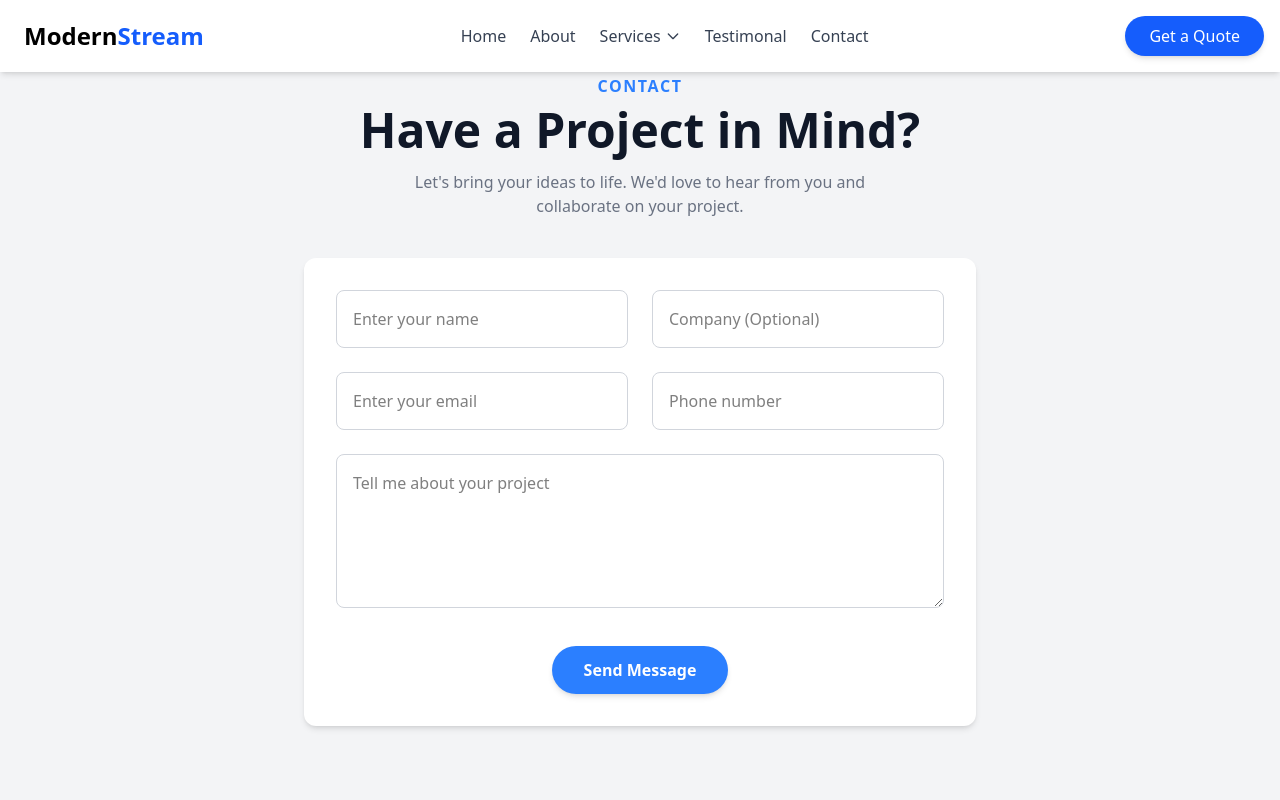
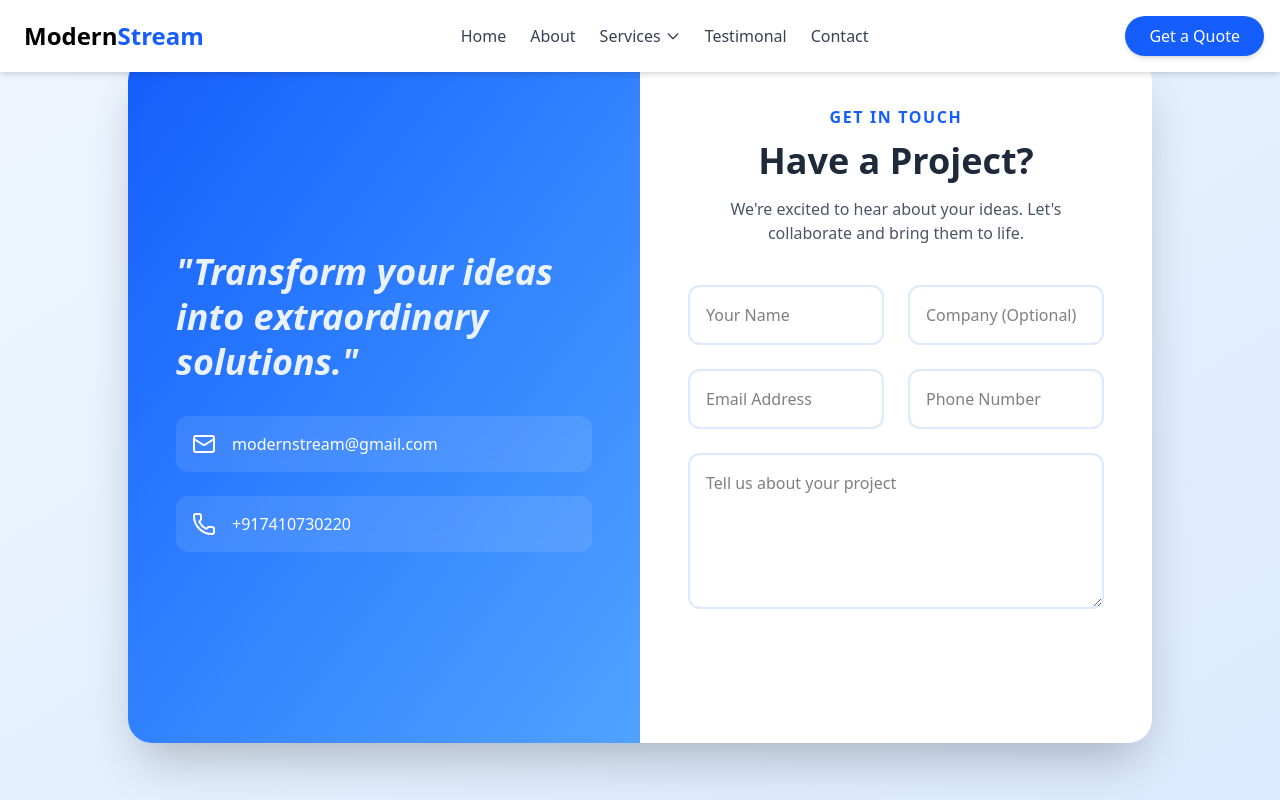
Before and after one commit to yogeshmishra3/ModernStream, a React (Vite) app: page /contact in a window 1280 px wide. Shown: the top 800 px of the page. Built offline with nearby package versions, Linux system fonts and the light colour scheme.

Commit message:
Added Contact data

```diff
--- a/package.json
+++ b/package.json
@@ -14,6 +14,7 @@
     "@fortawesome/free-solid-svg-icons": "^6.7.2",
     "@fortawesome/react-fontawesome": "^0.2.2",
     "@tailwindcss/vite": "^4.0.14",
+    "lucide-react": "^0.483.0",
     "react": "^19.0.0",
     "react-dom": "^19.0.0",
     "react-icons": "^5.5.0",
--- a/src/Components/ContactForm.jsx
+++ b/src/Components/ContactForm.jsx
@@ -1,10 +1,20 @@
 import React, { useState } from "react";
+import {
+  Mail,
+  Phone,
+  MapPin,
+  Send,
+  CheckCircle,
+  AlertTriangle,
+} from "lucide-react";
 
 export default function ContactForm() {
   const [result, setResult] = useState("");
+  const [isSubmitting, setIsSubmitting] = useState(false);
 
   const onSubmit = async (event) => {
     event.preventDefault();
+    setIsSubmitting(true);
     setResult("Sending....");
     const formData = new FormData(event.target);
 
@@ -18,7 +28,6 @@ export default function ContactForm() {
       });
 
       const data = await response.json();
-
       if (data.success) {
         setResult("Form Submitted Successfully");
         event.target.reset();
@@ -29,92 +38,131 @@ export default function ContactForm() {
     } catch (error) {
       console.error("Error submitting form:", error);
       setResult("An error occurred. Please try again.");
+    } finally {
+      setIsSubmitting(false);
     }
   };
 
   return (
-    <div className="flex flex-col items-center justify-center min-h-screen bg-gray-100 px-4">
-      <div className="text-center">
-        <h3 className="text-blue-500 font-semibold uppercase tracking-widest">
-          Contact
+    <div className="min-h-screen bg-gradient-to-br from-blue-50 to-blue-100 flex items-center justify-center p-6">
+      <div className="w-full max-w-5xl bg-white rounded-3xl shadow-2xl overflow-hidden grid md:grid-cols-2">
+        {/* Left Side - Contact Information */}
+        <div className="bg-gradient-to-br from-blue-600 to-blue-400 text-white p-12 flex flex-col justify-center">
+          <div className="max-w-md space-y-8">
+            <blockquote className="text-4xl font-bold italic leading-tight mb-8 opacity-90">
+              "Transform your ideas into extraordinary solutions."
+            </blockquote>
+
+            <div className="space-y-6">
+              {/* Contact Details with Icons */}
+              <div className="flex items-center space-x-4 bg-white/10 p-4 rounded-xl backdrop-blur-sm">
+                <Mail className="h-6 w-6 text-white" />
+                <span>modernstream@gmail.com</span>
+              </div>
+
+              <div className="flex items-center space-x-4 bg-white/10 p-4 rounded-xl backdrop-blur-sm">
+                <Phone className="h-6 w-6 text-white" />
+                <span>+917410730220</span>
+              </div>
+
+              {/* <div className="flex items-center space-x-4 bg-white/10 p-4 rounded-xl backdrop-blur-sm">
+                <MapPin className="h-6 w-6 text-white" />
+                <span>123 Innovation Street, Tech City, TC 12345</span>
+              </div> */}
+            </div>
+          </div>
+        </div>
+
+        {/* Right Side - Contact Form */}
+        <div className="p-12 flex items-center justify-center">
+          <div className="w-full max-w-md">
+            <div className="text-center mb-10">
+              <h3 className="text-blue-600 font-semibold uppercase tracking-widest mb-3">
+                Get in Touch
               </h3>
-        <h1 className="text-4xl md:text-5xl font-extrabold text-gray-900 mt-2">
-          Have a Project in Mind?
+              <h1 className="text-4xl font-bold text-gray-800 mb-4">
+                Have a Project?
               </h1>
-        <p className="text-gray-500 mt-4 max-w-lg mx-auto">
-          Let's bring your ideas to life. We'd love to hear from you and
-          collaborate on your project.
+              <p className="text-gray-600 mb-8">
+                We're excited to hear about your ideas. Let's collaborate and
+                bring them to life.
               </p>
             </div>
 
-      <form
-        onSubmit={onSubmit}
-        className="mt-10 w-full max-w-2xl bg-white rounded-xl p-8 shadow-md"
-      >
-        <div className="grid grid-cols-1 md:grid-cols-2 gap-6">
-          {/* Name */}
+            <form onSubmit={onSubmit} className="space-y-6">
+              <div className="grid md:grid-cols-2 gap-6">
                 <input
                   type="text"
                   name="name"
-            placeholder="Enter your name"
+                  placeholder="Your Name"
                   required
-            className="w-full p-4 border border-gray-300 rounded-lg focus:outline-none focus:ring-2 focus:ring-blue-400 transition"
+                  className="w-full p-4 border-2 border-blue-100 rounded-xl focus:outline-none focus:border-blue-500 transition duration-300"
                 />
-          {/* Company */}
                 <input
                   type="text"
                   name="company"
                   placeholder="Company (Optional)"
-            className="w-full p-4 border border-gray-300 rounded-lg focus:outline-none focus:ring-2 focus:ring-blue-400 transition"
+                  className="w-full p-4 border-2 border-blue-100 rounded-xl focus:outline-none focus:border-blue-500 transition duration-300"
                 />
-          {/* Email */}
                 <input
                   type="email"
                   name="email"
-            placeholder="Enter your email"
+                  placeholder="Email Address"
                   required
-            className="w-full p-4 border border-gray-300 rounded-lg focus:outline-none focus:ring-2 focus:ring-blue-400 transition"
+                  className="w-full p-4 border-2 border-blue-100 rounded-xl focus:outline-none focus:border-blue-500 transition duration-300"
                 />
-          {/* Phone Number */}
                 <input
                   type="text"
                   name="phone"
-            placeholder="Phone number"
-            className="w-full p-4 border border-gray-300 rounded-lg focus:outline-none focus:ring-2 focus:ring-blue-400 transition"
+                  placeholder="Phone Number"
+                  className="w-full p-4 border-2 border-blue-100 rounded-xl focus:outline-none focus:border-blue-500 transition duration-300"
                 />
               </div>
 
-        {/* Project Description */}
               <textarea
                 name="message"
-          placeholder="Tell me about your project"
+                placeholder="Tell us about your project"
                 rows="5"
                 required
-          className="w-full mt-6 p-4 border border-gray-300 rounded-lg focus:outline-none focus:ring-2 focus:ring-blue-400 transition"
+                className="w-full p-4 border-2 border-blue-100 rounded-xl focus:outline-none focus:border-blue-500 transition duration-300"
               ></textarea>
 
-        {/* Submit Button */}
-        <div className="flex flex-col items-center mt-8">
+              <div className="text-center">
                 <button
                   type="submit"
-            className="bg-blue-500 text-white px-8 py-3 rounded-full font-semibold shadow-md hover:bg-blue-600 transition duration-300 transform hover:scale-105"
+                  disabled={isSubmitting}
+                  className="w-full bg-blue-00 text-white py-4 rounded-xl font-semibold hover:bg-blue-700 transition duration-300 flex items-center justify-center space-x-2 group"
                 >
-            Send Message
+                  {isSubmitting ? (
+                    <span>Sending...</span>
+                  ) : (
+                    <>
+                      <Send className="h-5 w-5 group-hover:animate-pulse" />
+                      <span>Send Message</span>
+                    </>
+                  )}
                 </button>
 
                 {result && (
-            <p
-              className={`mt-4 text-center ${
-                result.includes("Successfully")
-                  ? "text-green-600"
-                  : "text-red-600"
-              }`}
-            >
-              {result}
-            </p>
+                  <div className="mt-4 flex items-center justify-center space-x-2">
+                    {result.includes("Successfully") ? (
+                      <>
+                        <CheckCircle className="text-green-600" />
+                        <p className="text-green-600">{result}</p>
+                      </>
+                    ) : (
+                      <>
+                        <AlertTriangle className="text-red-600" />
+                        <p className="text-red-600">{result}</p>
+                      </>
+                    )}
+                  </div>
                 )}
               </div>
             </form>
           </div>
+        </div>
+      </div>
+    </div>
   );
 }
--- a/src/Components/ContactUs.jsx
+++ /dev/null
@@ -1,111 +0,0 @@
-import React, { useState } from "react";
-
-export default function ContactForm() {
-  const [result, setResult] = useState("");
-
-  const onSubmit = async (event) => {
-    event.preventDefault();
-    setResult("Sending....");
-    const formData = new FormData(event.target);
-
-    // Add access key to form data
-    formData.append("access_key", "d98d5a8f-08c4-4674-8f0c-f8ad14760dec");
-
-    try {
-      const response = await fetch("https://api.web3forms.com/submit", {
-        method: "POST",
-        body: formData,
-      });
-
-      const data = await response.json();
-
-      if (data.success) {
-        setResult("Form Submitted Successfully");
-        event.target.reset();
-      } else {
-        console.log("Error", data);
-        setResult(data.message);
-      }
-    } catch (error) {
-      console.error("Error submitting form:", error);
-      setResult("An error occurred. Please try again.");
-    }
-  };
-
-  return (
-    <div className="flex flex-col items-center justify-center min-h-screen bg-gray-100 px-4">
-      <div className="text-center">
-        <h3 className="text-blue-500 font-semibold uppercase tracking-widest">
-          Contact
-        </h3>
-        <h1 className="text-4xl md:text-5xl font-extrabold text-gray-900 mt-2">
-          Have a Project in Mind?
-        </h1>
-        <p className="text-gray-500 mt-4 max-w-lg mx-auto">
-          Let's bring your ideas to life. We'd love to hear from you and
-          collaborate on your project.
-        </p>
-      </div>
-
-      <form onSubmit={onSubmit} className="mt-10 w-full max-w-2xl bg-white rounded-xl p-8 shadow-md">
-        <div className="grid grid-cols-1 md:grid-cols-2 gap-6">
-          {/* Name */}
-          <input
-            type="text"
-            name="name"
-            placeholder="Enter your name"
-            required
-            className="w-full p-4 border border-gray-300 rounded-lg focus:outline-none focus:ring-2 focus:ring-blue-400 transition"
-          />
-          {/* Company */}
-          <input
-            type="text"
-            name="company"
-            placeholder="Company (Optional)"
-            className="w-full p-4 border border-gray-300 rounded-lg focus:outline-none focus:ring-2 focus:ring-blue-400 transition"
-          />
-          {/* Email */}
-          <input
-            type="email"
-            name="email"
-            placeholder="Enter your email"
-            required
-            className="w-full p-4 border border-gray-300 rounded-lg focus:outline-none focus:ring-2 focus:ring-blue-400 transition"
-          />
-          {/* Phone Number */}
-          <input
-            type="text"
-            name="phone"
-            placeholder="Phone number"
-            className="w-full p-4 border border-gray-300 rounded-lg focus:outline-none focus:ring-2 focus:ring-blue-400 transition"
-          />
-        </div>
-
-        {/* Project Description */}
-        <textarea
-          name="message"
-          placeholder="Tell me about your project"
-          rows="5"
-          required
-          className="w-full mt-6 p-4 border border-gray-300 rounded-lg focus:outline-none focus:ring-2 focus:ring-blue-400 transition"
-        ></textarea>
-
-        {/* Submit Button */}
-        <div className="flex flex-col items-center mt-8">
-          <button
-            type="submit"
-            className="bg-blue-500 text-white px-8 py-3 rounded-full font-semibold shadow-md hover:bg-blue-600 transition duration-300 transform hover:scale-105"
-          >
-            Send Message
-          </button>
-
-          {result && (
-            <p className={`mt-4 text-center ${result.includes("Successfully") ? "text-green-600" : "text-red-600"}`}>
-              {result}
-            </p>
-          )}
-        </div>
-      </form>
-    </div>
-  );
-}
--- a/src/Components/Hero.jsx
+++ b/src/Components/Hero.jsx
@@ -18,7 +18,7 @@ const Hero = () => {
   }, []);
 
   return (
-    <section className="relative overflow-hidden bg-white min-h-screen flex items-center justify-center py-12">
+    <section className="relative overflow-hidden bg-white mt-7 min-h-screen flex items-center justify-center py-12">
       {/* Animated Square Grid */}
       {squares.map((square) => (
         <div
```
Also changed, not shown: src/Components/About.jsx (+4 -4 lines), 1 other file (tests, documents, lock files or other folders). Lines whose indentation alone changed are shown as unchanged.
